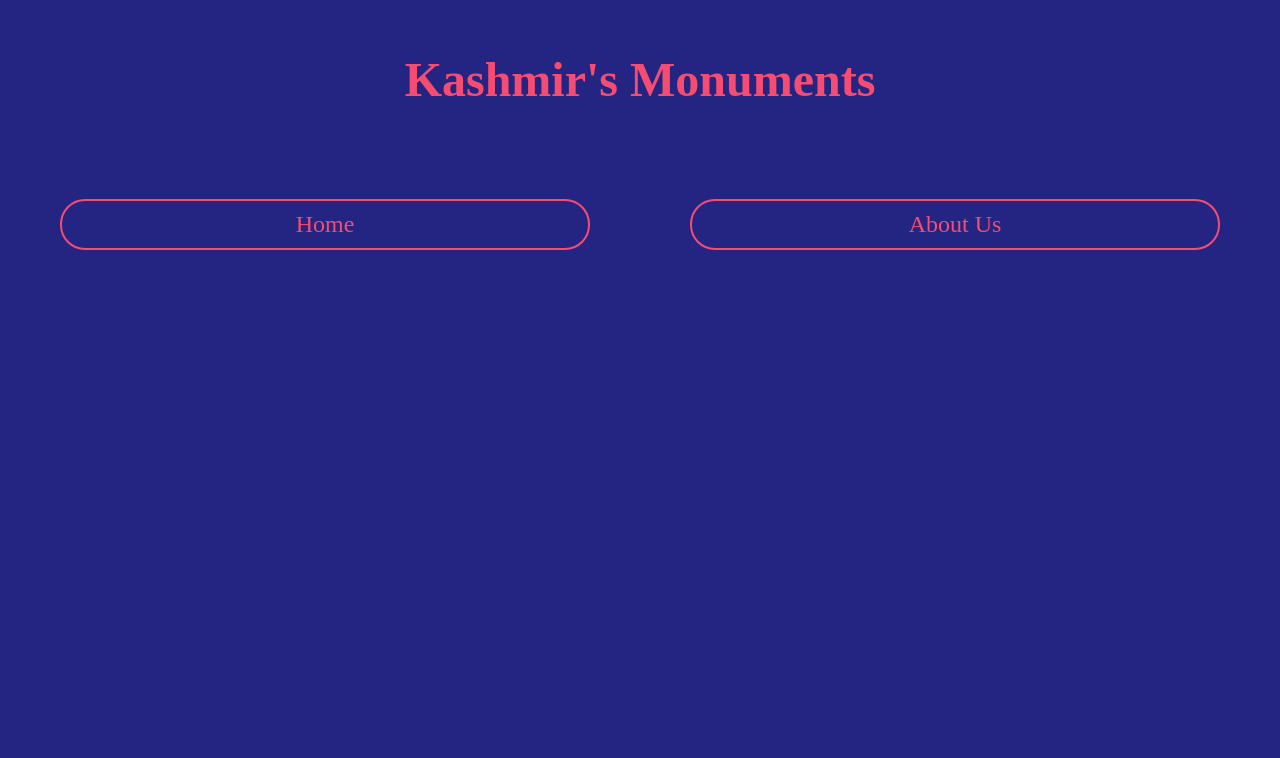
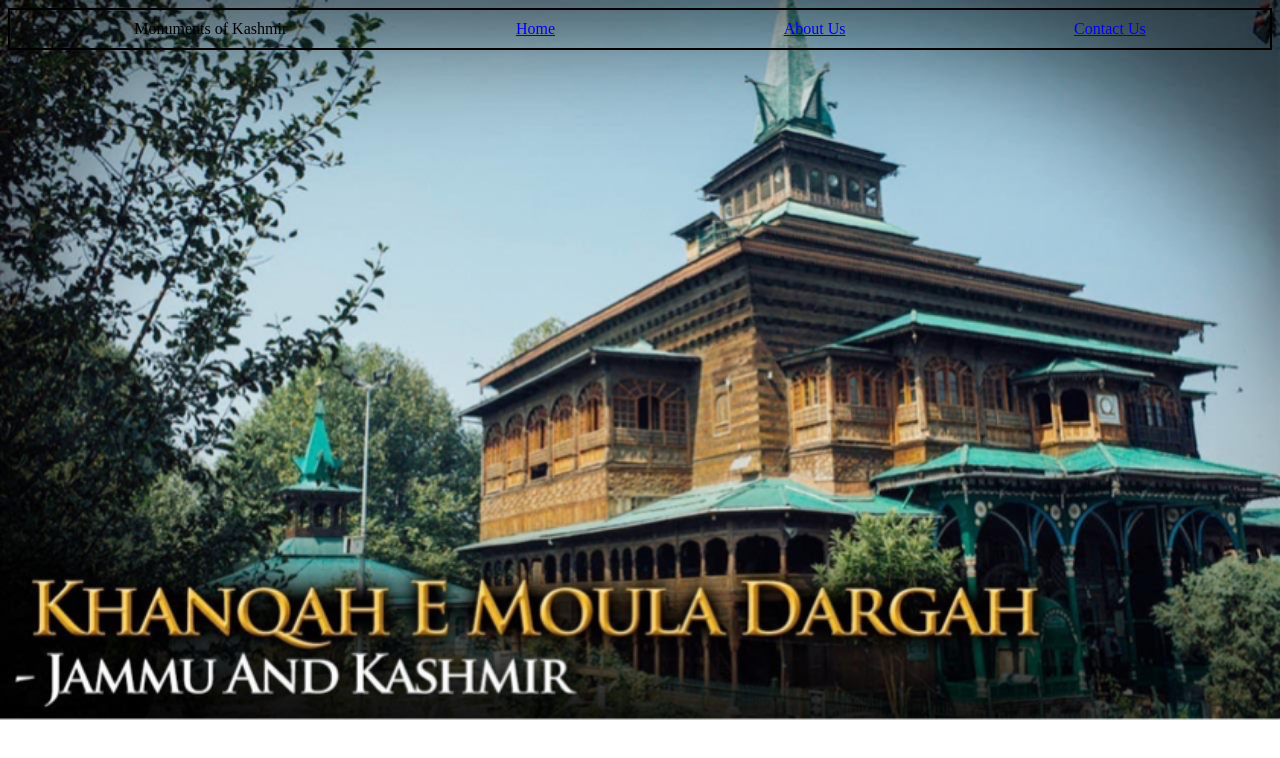
Before and after one commit to zayaantaha/DpsProject, a plain HTML site: page index.html in a window 1280 px wide. Shown: the top 758 px of the page. Drawn offline with Linux system fonts and the light colour scheme.

Commit message:
Another commit

```diff
--- a/index.css
+++ b/index.css
@@ -1,29 +1,17 @@
-.container> div {
-  padding: 10px;
-  text-align: center;
-  font-size: 1em;
-  color: #ffeead;
+.container{
+    display:flex;
+    flex-direction:row;
+    justify-content:space-around;
+    border: 2.5px solid black;
+    padding: 10px;
+}
+body  {
+  background-image: url("bg.png");
+  background-repeat:no-repeat;
+  height:200%;
+  background-size: 100%;
 }
 
-.banner{
-    text-align: center;
-    font-family: "Yellowtail";
-    font-size: 1.5em;
-    color:F64C72;
-    padding:10px;
+.Title{
+    font-family:"HeadLineA"
 }
-
-html, body {
-  margin: 5px;
-  background-color: #242582;
-}
-
-.container > .Home {
-    font-size: 1.5em;
-    color:#F64C72;
-}
-
-.container > .AboutUs {
-  color:#F64C72;
-  font-size: 1.5em;
-}
--- a/index.html
+++ b/index.html
@@ -1,18 +1,15 @@
-<!Doctype>
+<!DOCTYPE>
+
 <html>
     <head>
-        <title>Flex Boxes!</title>
         <link rel="stylesheet" href="index.css">
-        <link rel="stylesheet" href="index2.css">
     </head>
     <body>
-    <div class="banner">
-        <h1>Kashmir's Monuments</h1>
-    </div>
-        <nav class='container'>
-            <div class="Home">Home</div>
-            <div class="AboutUs">About Us</div>
-        </nav>
-    <img >
+       <nav class="container">
+        <div class="Title">Monuments of Kashmir</div>
+        <div class="Home"><a href="https://www.youtube.com/watch?v=AmHEfTSBXiY">Home </a></div>
+        <div class="AboutUS"><a href="https://www.youtube.com/watch?v=AmHEfTSBXiY">About Us </a></div>
+        <div class="Contact US"><a href="https://www.youtube.com/watch?v=AmHEfTSBXiY"> Contact Us</a></div>
+    </nav>
     </body>
 </html>
--- a/index2.css
+++ /dev/null
@@ -1,12 +0,0 @@
-.container{
-       display:flex;
-       flex-direction:row;
-       background-color:#;
- }
-
-.container > div{
-    flex:1;
-    border: 2.5px solid #F64C72;
-    border-radius: 25px;
-    margin: 50px;
-}
```
Also changed, not shown: forms.css (deleted, +0 -22 lines), bg.png (added).
